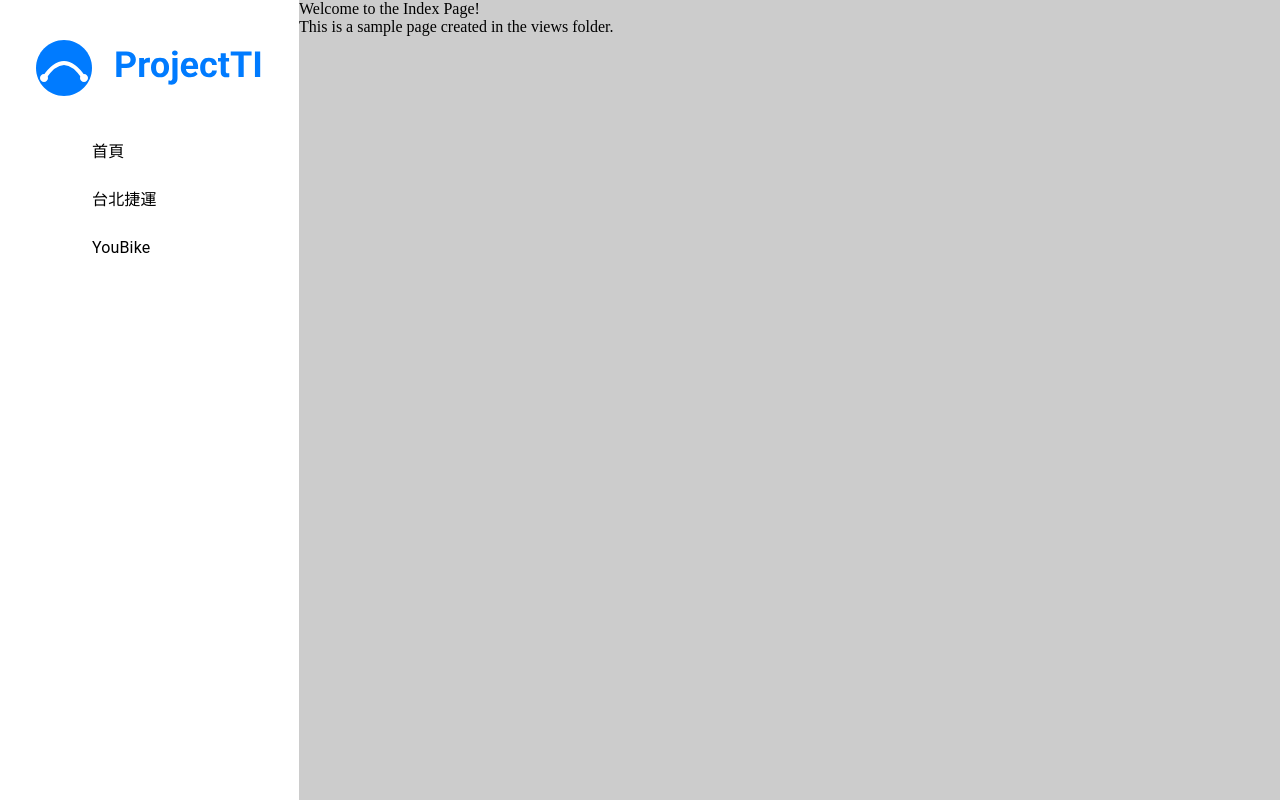
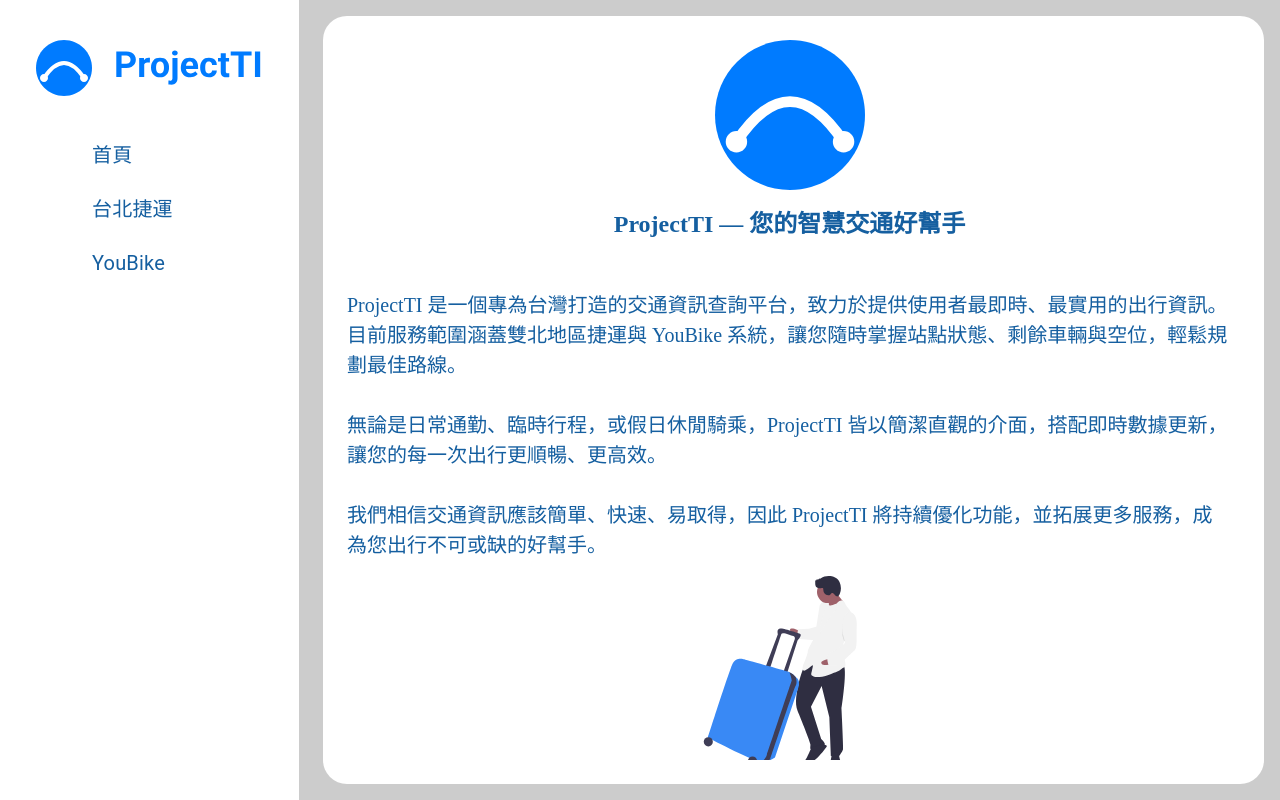
Before and after one commit to qpcon773/ProjectTI, a React (Vite) app: page / in a window 1280 px wide. Built offline with nearby package versions, Linux system fonts and the light colour scheme; some icons are missing.

Commit message:
!! Add !! 首頁

```diff
--- a/src/App.jsx
+++ b/src/App.jsx
@@ -9,7 +9,8 @@ import { createUseStyles } from "react-jss";
 const stylesConfig = createUseStyles({
   contentMain: {
     display: "flex",
-    gap: [0, 24]
+    gap: "0 24px",
+    maxHeight: "100vh"
   },
 });
 
--- a/src/assets/styles/index.scss
+++ b/src/assets/styles/index.scss
@@ -1,4 +1,15 @@
 body {
   background: #ccc;
   font-family: "微軟正黑體, Roboto", "Helvetica", "Arial", sans-serif;
+  font-size: 16px;
+
+  * {
+    font-size: 1.25rem;
+    line-height: 1.5;
+    color: #155fa0;
+
+    @media (max-width: 1024px) {
+      font-size: 1rem;
+    }
+  }
 }
--- a/src/layouts/ContentBox.jsx
+++ b/src/layouts/ContentBox.jsx
@@ -1,10 +1,28 @@
-import { Link } from "react-router-dom";
-import Grid from "@mui/material/Grid";
+import { createUseStyles } from "react-jss";
+const stylesConfig = createUseStyles({
+  contentBox: {
+    background: "#fff",
+    margin: [16, 16, 16, 0],
+    borderRadius: 24,
+    padding: 24,
+    overflow: "hidden",
 
-function App() {
+    "& .scrollBox": {
+      height: "100%",
+      overflowY: "auto",
+      maxHeight: "100%",
+      paddingRight: 8
+    },
+  },
+});
+
+function createContentBox({ children }) {
+  const useStyles = stylesConfig();
   return (
-    <p>Test</p>
+    <main className={useStyles.contentBox}>
+      <div className="scrollBox">{children}</div>
+    </main>
   );
 }
 
-export default App;
+export default createContentBox;
--- a/src/layouts/Nav.jsx
+++ b/src/layouts/Nav.jsx
@@ -54,10 +54,10 @@ const stylesConfig = createUseStyles({
       width: "100%",
 
       "& .MuiListItemText-primary": {
-        fontSize: 16,
+        fontSize: "1.25rem",
 
         "@media (max-width: 1024px)": {
-          fontSize: 14,
+          fontSize: "1rem",
         },
       },
 
@@ -142,7 +142,7 @@ const Nav = () => {
         className={useStyles.navBox}
       >
         <div className="imgBox">
-          <img src="images/logo.svg" alt="" />
+          <img src="images/logo.svg" alt="logo" />
         </div>
 
         <List>
--- a/src/views/index.jsx
+++ b/src/views/index.jsx
@@ -1,12 +1,78 @@
-import React from 'react';
+import { createUseStyles } from "react-jss";
 
-function Index() {
+import ContentBox from "@/layouts/ContentBox.jsx";
+
+const stylesConfig = createUseStyles({
+  indexInfo: {
+    display: "flex",
+    flexDirection: "column",
+    gap: "16px 0",
+    height: "100%",
+
+    "& h1": {
+      fontSize: "1.5rem",
+      fontWeight: "600",
+      textAlign: "center",
+      marginBottom: 32,
+
+      "@media (max-width: 1024px)": {
+        fontSize: "1.25rem",
+        marginBottom: 24,
+      },
+    },
+
+    "& .img_logo": {
+      width: 150,
+      margin: [0, "auto"],
+
+      "@media (max-width: 1024px)": {
+        width: 100,
+      },
+    },
+
+    "& .img_travel": {
+      width: 200,
+      margin: ["auto", "auto", 0],
+
+      "@media (max-width: 1024px)": {
+        width: 150,
+      },
+    },
+  },
+});
+
+function createIndex() {
+  const useStyles = stylesConfig();
   return (
-    <div>
-      <h1>Welcome to the Index Page!</h1>
-      <p>This is a sample page created in the views folder.</p>
-    </div>
+    <ContentBox>
+      <div className={useStyles.indexInfo}>
+        <img src="images/logo_head.svg" alt="logo" className="img_logo" />
+
+        <h1>ProjectTI — 您的智慧交通好幫手</h1>
+        <p>
+          ProjectTI
+          是一個專為台灣打造的交通資訊查詢平台，致力於提供使用者最即時、最實用的出行資訊。
+          <br />
+          目前服務範圍涵蓋雙北地區捷運與 YouBike
+          系統，讓您隨時掌握站點狀態、剩餘車輛與空位，輕鬆規劃最佳路線。
+          <br />
+          <br />
+          無論是日常通勤、臨時行程，或假日休閒騎乘，ProjectTI
+          皆以簡潔直觀的介面，搭配即時數據更新，讓您的每一次出行更順暢、更高效。
+          <br />
+          <br />
+          我們相信交通資訊應該簡單、快速、易取得，因此 ProjectTI
+          將持續優化功能，並拓展更多服務，成為您出行不可或缺的好幫手。
+        </p>
+
+        <img
+          src="images/Index/index_01.svg"
+          alt="travel"
+          className="img_travel"
+        />
+      </div>
+    </ContentBox>
   );
 }
 
-export default Index;
+export default createIndex;
```
Also changed, not shown: public/images/Index/index_01.svg (added), public/images/logo_head.svg (added).
